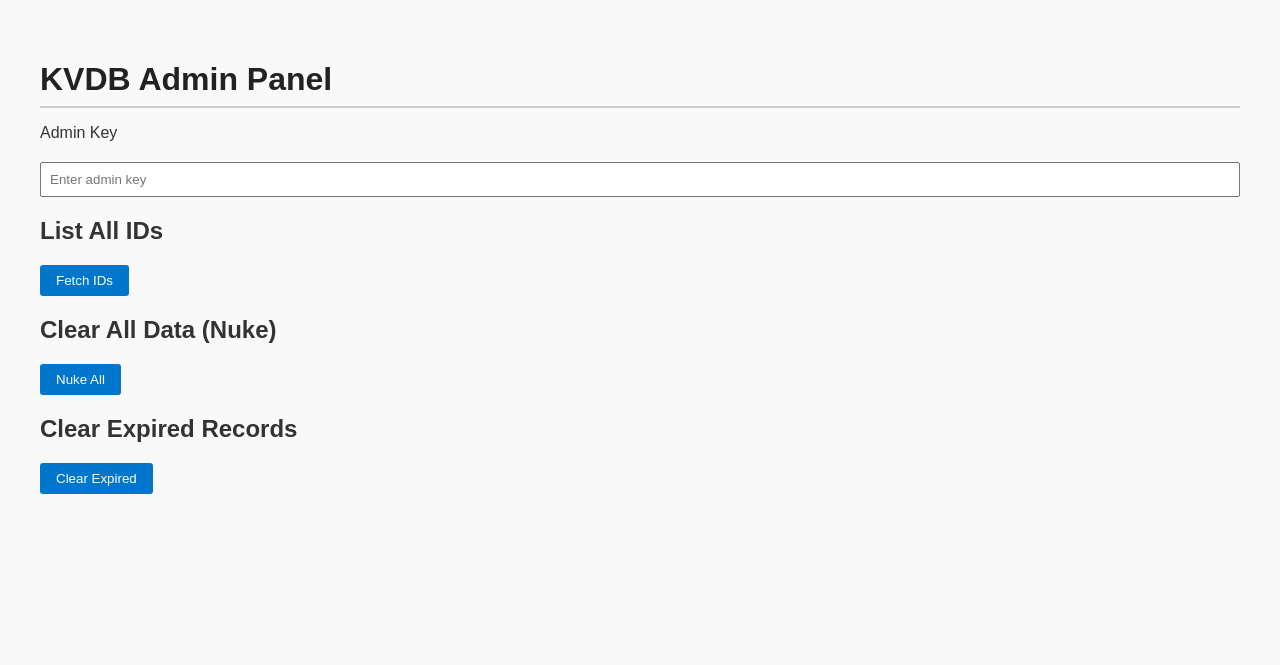
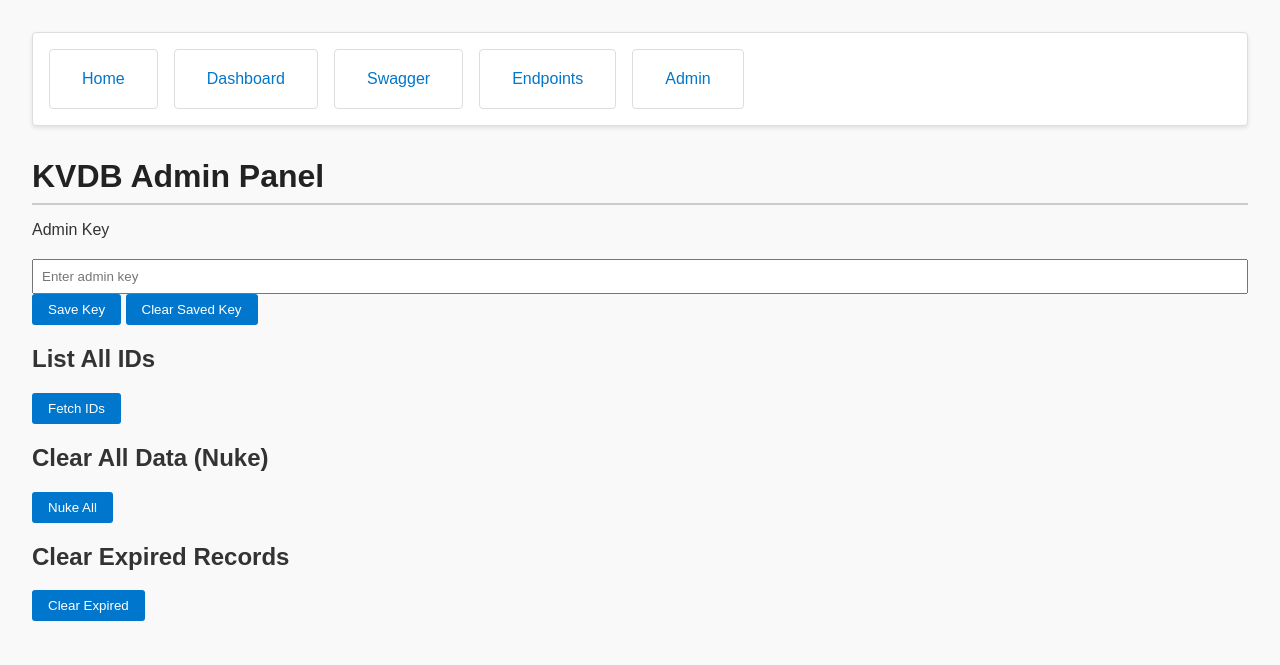
Before and after one commit to avycado13/kvdb, a Flask app: page /admin in a window 1280 px wide. Shown: the top 665 px of the page. Run offline with Flask 3, Linux system fonts and the light colour scheme.

Commit message:
Add navbar styling and restructure API endpoint forms in admin template

```diff
--- a/app/__init__.py
+++ b/app/__init__.py
@@ -15,7 +15,7 @@ app = Flask(__name__)
 
 DATA_DIR = "data"
 
-app.config["SECRET_KEY"] = os.environ.get("SECRET_KEY") or os.urandom(32).decode()
+app.config["SECRET_KEY"] = os.environ.get("SECRET_KEY")
 app.config["ADMIN_KEY"] = os.environ.get("ADMIN_KEY", "default_admin")
 app.config["DATA_DIR"] = os.environ.get("DATA_DIR", DATA_DIR)
 
--- a/app/static/style.css
+++ b/app/static/style.css
@@ -3,6 +3,7 @@ body {
   background-color: #f9f9f9;
   padding: 2rem;
   color: #333;
+  margin: 0;
 }
 
 h1 {
@@ -10,6 +11,50 @@ h1 {
   border-bottom: 2px solid #ccc;
   padding-bottom: 0.5rem;
   margin-bottom: 1rem;
+}
+
+.navbar {
+  background-color: #fff;
+  border: 1px solid #ddd;
+  border-radius: 4px;
+  margin-bottom: 2rem;
+  box-shadow: 0 2px 4px rgba(0,0,0,0.1);
+}
+
+.nav-container {
+  padding: 1rem;
+}
+
+.nav-menu {
+  list-style-type: none;
+  padding: 0;
+  margin: 0;
+  display: flex;
+  flex-wrap: wrap;
+  gap: 1rem;
+}
+
+.nav-item {
+  margin: 0;
+}
+
+.nav-link {
+  text-decoration: none;
+  color: #0077cc;
+  padding: 0.5rem 1rem;
+  border-radius: 3px;
+  display: block;
+  transition: background-color 0.2s;
+}
+
+.nav-link:hover {
+  text-decoration: none;
+  background-color: #eef;
+  color: #005fa3;
+}
+
+.content {
+  margin-top: 1rem;
 }
 
 ul {
--- a/app/templates/admin.html
+++ b/app/templates/admin.html
@@ -1,11 +1,58 @@
-<!DOCTYPE html>
-<html lang="en">
-    <head>
-        <meta charset="UTF-8" />
-        <meta name="viewport" content="width=device-width, initial-scale=1" />
-        <title>KVDB Admin Panel</title>
-        <link rel="stylesheet" href="{{ url_for('static', filename='style.css') }}">
+{% extends "base.html" %}
+
+{% block title %}KVDB - Admin Panel{% endblock %}
+
+{% block content %}
+<div>
+    <h1>KVDB Admin Panel</h1>
+    <div>
+        <label for="admin_key">Admin Key</label>
+        <input type="text"  id="admin_key" placeholder="Enter admin key" />
+        <button onclick="saveAdminKey()">Save Key</button>
+        <button onclick="clearSavedKey()">Clear Saved Key</button>
+    </div>
+    <div>
+        <h2>List All IDs</h2>
+        <button onclick="fetchAllIDs()">Fetch IDs</button>
+        <pre id="list_response"></pre>
+    </div>
+    <div>
+        <h2>Clear All Data (Nuke)</h2>
+        <button onclick="nukeAll()">Nuke All</button>
+        <pre id="nuke_response"></pre>
+    </div>
+    <div>
+        <h2>Clear Expired Records</h2>
+        <button onclick="clearExpired()">Clear Expired</button>
+        <pre id="clear_response"></pre>
+    </div>
+</div>
+
 <script>
+    // Load saved admin key on page load
+    window.addEventListener('DOMContentLoaded', (event) => {
+        const savedKey = localStorage.getItem('kvdb_admin_key');
+        if (savedKey) {
+            document.getElementById("admin_key").value = savedKey;
+        }
+    });
+
+    function saveAdminKey() {
+        const key = document.getElementById("admin_key").value;
+        if (key) {
+            localStorage.setItem('kvdb_admin_key', key);
+            alert('Admin key saved successfully!');
+        } else {
+            alert('Please enter an admin key first.');
+        }
+    }
+
+    function clearSavedKey() {
+        localStorage.removeItem('kvdb_admin_key');
+        document.getElementById("admin_key").value = '';
+        alert('Saved admin key cleared.');
+    }
+
     async function fetchAllIDs() {
         const key = document.getElementById("admin_key").value;
         const res = await fetch(`/admin/list-all?admin_key=${key}`);
@@ -30,29 +77,4 @@
         document.getElementById("clear_response").innerText = JSON.stringify(data, null, 2);
     }
 </script>
-    </head>
-    <body>
-        <div>
-            <h1>KVDB Admin Panel</h1>
-            <div>
-                <label for="admin_key">Admin Key</label>
-                <input type="text"  id="admin_key" placeholder="Enter admin key" />
-            </div>
-            <div>
-                <h2>List All IDs</h2>
-                <button onclick="fetchAllIDs()">Fetch IDs</button>
-                <pre id="list_response"></pre>
-            </div>
-            <div>
-                <h2>Clear All Data (Nuke)</h2>
-                <button onclick="nukeAll()">Nuke All</button>
-                <pre id="nuke_response"></pre>
-            </div>
-            <div>
-                <h2>Clear Expired Records</h2>
-                <button onclick="clearExpired()">Clear Expired</button>
-                <pre id="clear_response"></pre>
-            </div>
-        </div>
-    </body>
-</html>
+{% endblock %}
--- /dev/null
+++ b/app/templates/base.html
@@ -0,0 +1,36 @@
+<!DOCTYPE html>
+<html lang="en">
+    <head>
+        <meta charset="UTF-8" />
+        <meta name="viewport" content="width=device-width, initial-scale=1.0" />
+        <title>{% block title %}KVDB{% endblock %}</title>
+        <link rel="stylesheet" href="{{ url_for('static', filename='style.css') }}">
+    </head>
+    <body>
+        <nav class="navbar">
+            <div class="nav-container">
+                <ul class="nav-menu">
+                    <li class="nav-item">
+                        <a href="/" class="nav-link">Home</a>
+                    </li>
+                    <li class="nav-item">
+                        <a href="/dash" class="nav-link">Dashboard</a>
+                    </li>
+                    <li class="nav-item">
+                        <a href="/swagger" class="nav-link">Swagger</a>
+                    </li>
+                    <li class="nav-item">
+                        <a href="/endpoints" class="nav-link">Endpoints</a>
+                    </li>
+                    <li class="nav-item">
+                        <a href="/admin" class="nav-link">Admin</a>
+                    </li>
+                </ul>
+            </div>
+        </nav>
+
+        <div class="content">
+            {% block content %}{% endblock %}
+        </div>
+    </body>
+</html>
```
Also changed, not shown: app/templates/dashboard.html (+6 -10 lines), app/templates/dashboard_create.html (+27 -10 lines), app/templates/dashboard_manage.html (+41 -12 lines), app/templates/endpoints.html (+12 -19 lines), app/templates/index.html (+7 -12 lines). Lines whose indentation alone changed are shown as unchanged.
